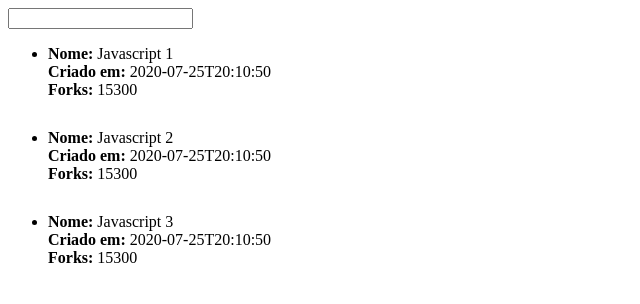
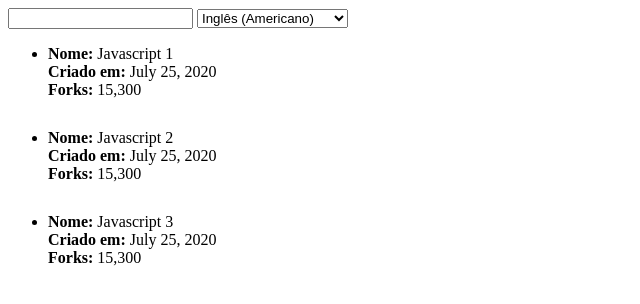
Before and after one commit to fabiof2x/pesquisa-github, a plain HTML site: page index.html in a window 1280 px wide. Shown: the whole page, without its empty margins (0-640 px from the left). Drawn offline with Linux system fonts and the light colour scheme.

Commit message:
internacionalizando os dados

```diff
--- a/index.html
+++ b/index.html
@@ -17,6 +17,13 @@
 
   <input type="text" id="search">
 
+  <select id="language-tags">
+    <option value="pt-BR">Português (Brasileiro)</option>
+    <option value="en-US" selected>Inglês (Americano)</option>
+    <option value="en-AU">Inglês (Australiano)</option>
+    <option value="ja">Japonês</option>
+  </select>
+
   <ul id="list"></ul>
 
   <script src="scripts.js"></script>
--- a/scripts.js
+++ b/scripts.js
@@ -1,5 +1,8 @@
 const listElement = document.querySelector('#list');
 const searchInput = document.querySelector('#search');
+const languageSelect = document.querySelector('#language-tags');
+
+let languageTag = 'en-US';
 
 let listItems = [
   {
@@ -19,19 +22,30 @@ let listItems = [
   }
 ]
 
+languageSelect.addEventListener('change', changeLanguage);
+
+function changeLanguage() {
+  languageTag = languageSelect.value;
+  render();
+}
+
 function render() {
   let html = '';
+  const numberFormatter = new Intl.NumberFormat(languageTag);
+  const dateFormatter = new Intl.DateTimeFormat(languageTag, { week: 'long', year: 'numeric', month: 'long', day: 'numeric' });
   listItems.forEach(item => {
+    const forks = numberFormatter.format(item.forks);
+    const createdAt = dateFormatter.format(new Date(item.created_at));
     html += `
       <li>
         <div>
           <b>Nome:</b> ${item.full_name}
         </div>
         <div>
-          <b>Criado em:</b> ${item.created_at}
+          <b>Criado em:</b> ${createdAt}
         </div>
         <div>
-          <b>Forks:</b> ${item.forks}
+          <b>Forks:</b> ${forks}
         </div>
       </li>
     `;
```
